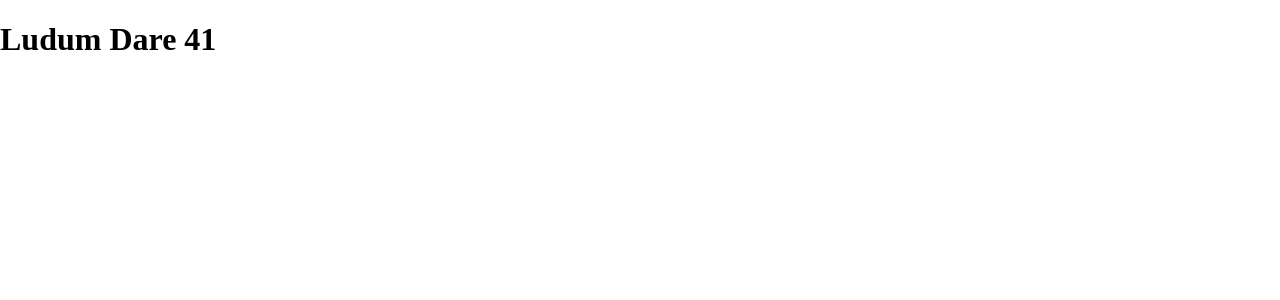
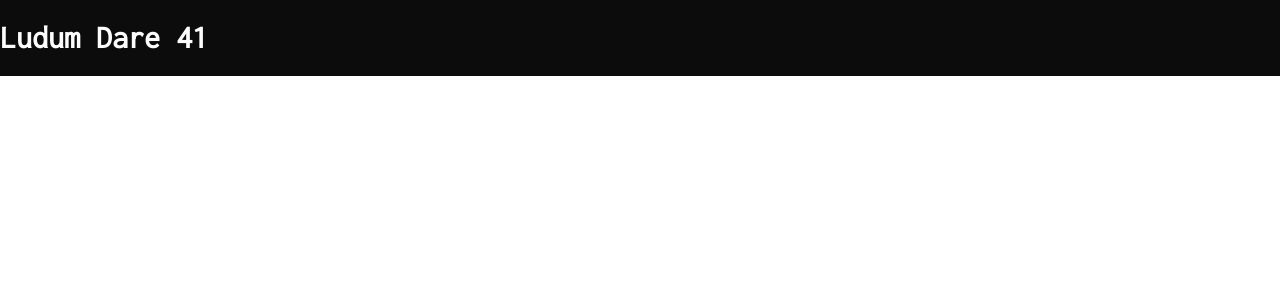
Before and after one commit to SaFrMo/ludum-dare-41, a Vue app: page / in a window 1280 px wide. Shown: the top 300 px of the page. Built offline with nearby package versions, Linux system fonts and the light colour scheme.

Commit message:
Structure outline

```diff
--- a/package.json
+++ b/package.json
@@ -15,6 +15,7 @@
     "build": "node build/build.js"
   },
   "dependencies": {
+    "fh-components": "^1.2.54",
     "vue": "^2.5.2",
     "vue-router": "^3.0.1",
     "vuex": "^3.0.1"
--- a/src/App.vue
+++ b/src/App.vue
@@ -1,5 +1,5 @@
 <template>
-    <div id="app">
+    <div id="app" v-full-height.min>
         <router-view/>
     </div>
 </template>
@@ -11,7 +11,16 @@
 </script>
 
 <style lang="scss">
-body {
-    margin: 0;
+@import 'src/styles/vars';
+@import url('https://fonts.googleapis.com/css?family=Inconsolata');
+
+#app {
+    background-color: $black;
+    color: $white;
+    position: absolute;
+    top: 0;
+    right: 0;
+    left: 0;
+    font-family: $font-family;
 }
 </style>
--- a/src/main.js
+++ b/src/main.js
@@ -5,6 +5,8 @@
 
 Vue.config.productionTip = false
 
+Vue.directive('full-height', require('fh-components/v-full-height'))
+
 /* eslint-disable no-new */
 new Vue({
     el: '#app',
--- a/src/router/index.js
+++ b/src/router/index.js
@@ -5,6 +5,7 @@
 Vue.use(Router)
 
 export default new Router({
+    mode: 'history',
     routes: [
         {
             path: '/',
--- /dev/null
+++ b/src/styles/_vars.scss
@@ -0,0 +1,4 @@
+$black: #0c0c0c;
+$white: #fcfcfc;
+
+$font-family: 'Inconsolata', monospace;
```
Also changed, not shown: 2 other files (tests, documents, lock files or other folders).
